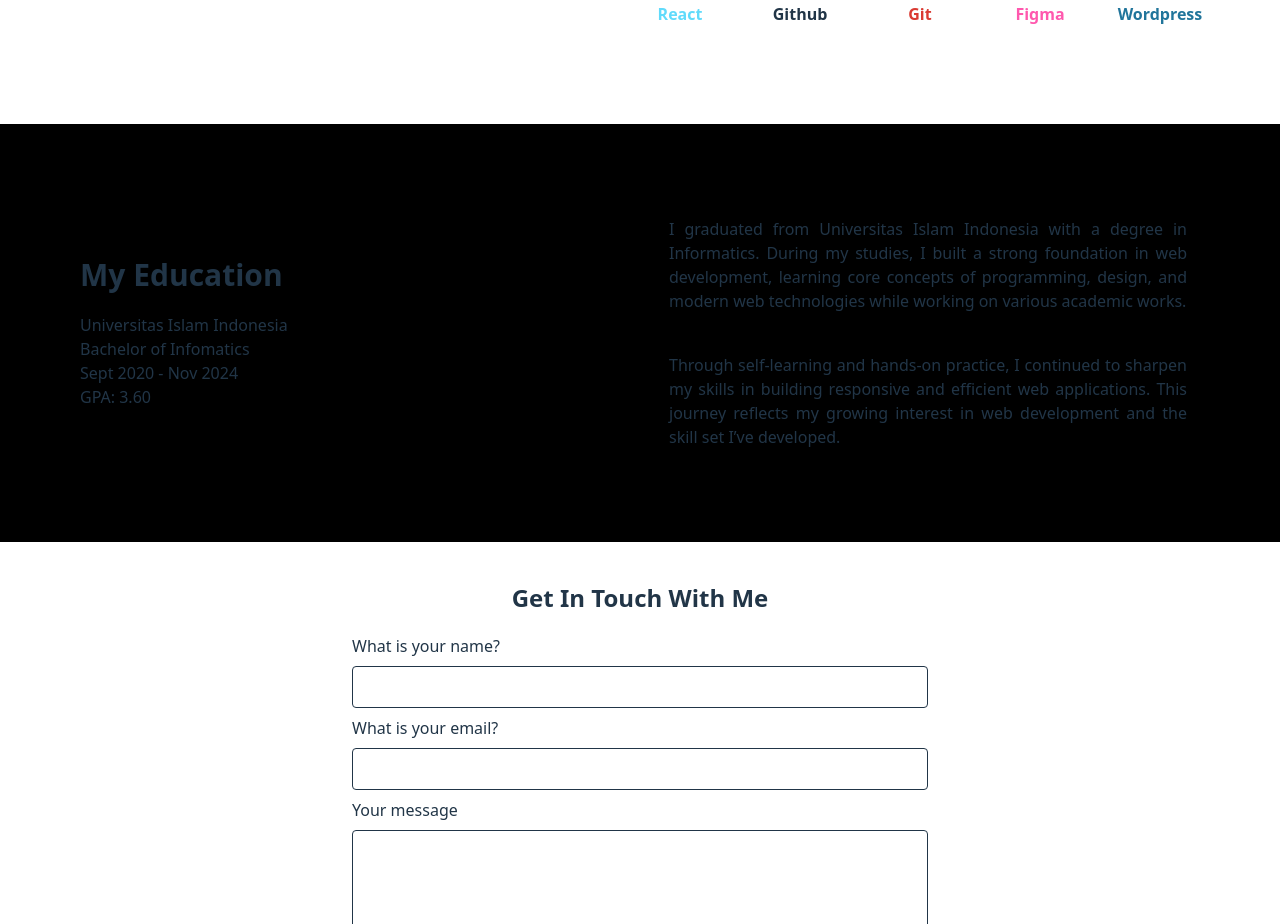
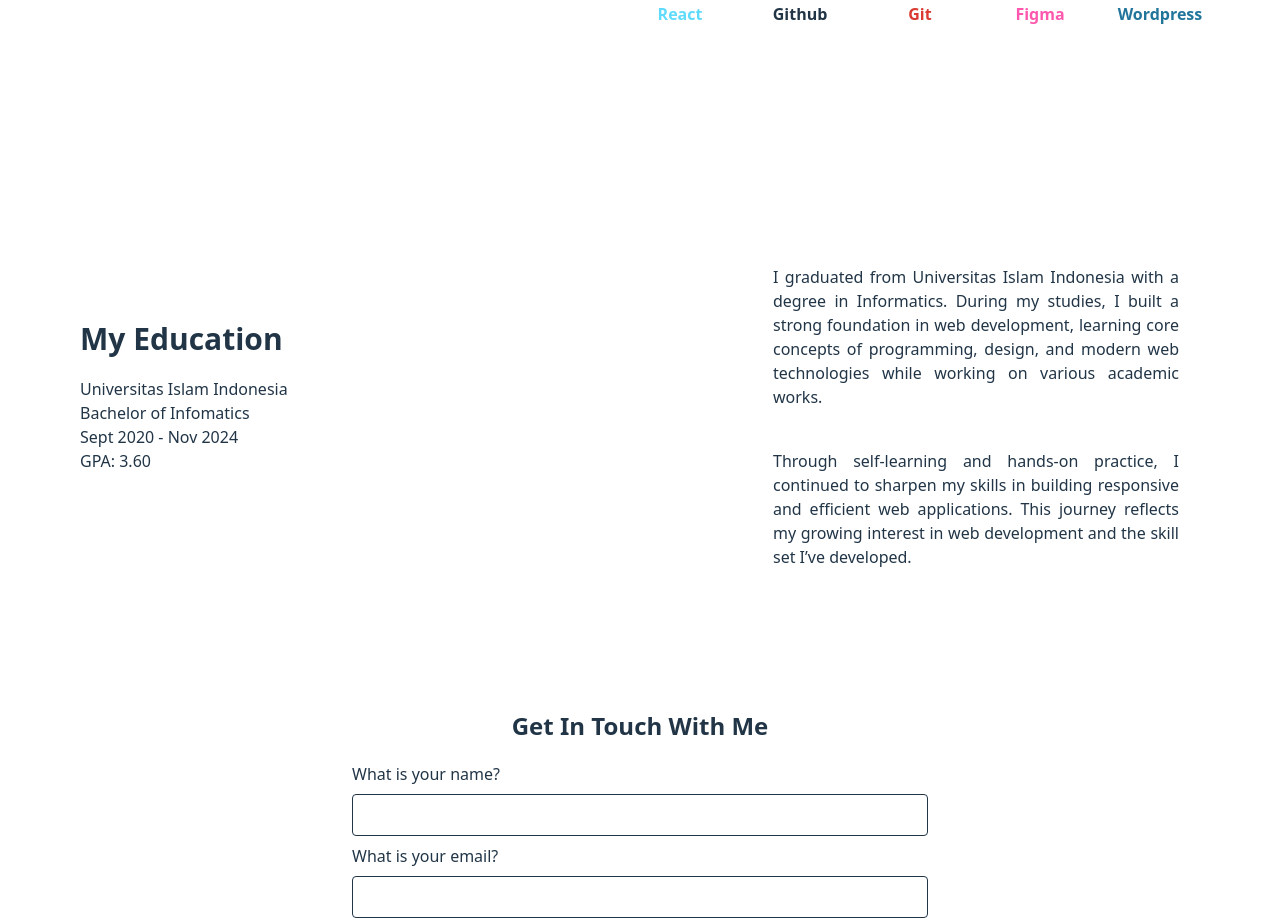
Before and after one commit to raihanph21/myportfolio, a React (Vite) app: page / in a window 1280 px wide. Shown: the part 2526-3450 px from the top of the page. Built offline with nearby package versions, Linux system fonts and the light colour scheme.

Commit message:
feat: Education mobile responsive

```diff
--- a/src/components/Education.jsx
+++ b/src/components/Education.jsx
@@ -2,10 +2,11 @@ function Education() {
   return (
     <div
       id="education"
-      className="flex justify-between items-center bg-black p-20"
+      // className="flex flex-col items-center bg-black p-20">
+      className="p-5 lg:flex lg:items-center lg:p-20"
     >
       <div>
-        <h3 className="text-3xl font-bold mb-5 w-xl">My Education</h3>
+        <h3 className="text-3xl font-bold mb-5 w-xl lg:w-2xl">My Education</h3>
         <ul>
           <li>Universitas Islam Indonesia</li>
           <li>Bachelor of Infomatics </li>
@@ -13,7 +14,7 @@ function Education() {
           <li>GPA: 3.60</li>
         </ul>
       </div>
-      <div className="w-2xl grid gap-10 text-justify p-3 border border-transparent rounded-md hover:border-white transition-color duration-700">
+      <div className="w-full mt-10 p-5 grid gap-5 text-justify border border-white rounded-md hover:border-white transition-color duration-700 lg:gap-10 lg:w-2xl">
         <p>
           I graduated from Universitas Islam Indonesia with a degree in
           Informatics. During my studies, I built a strong foundation in web
```
